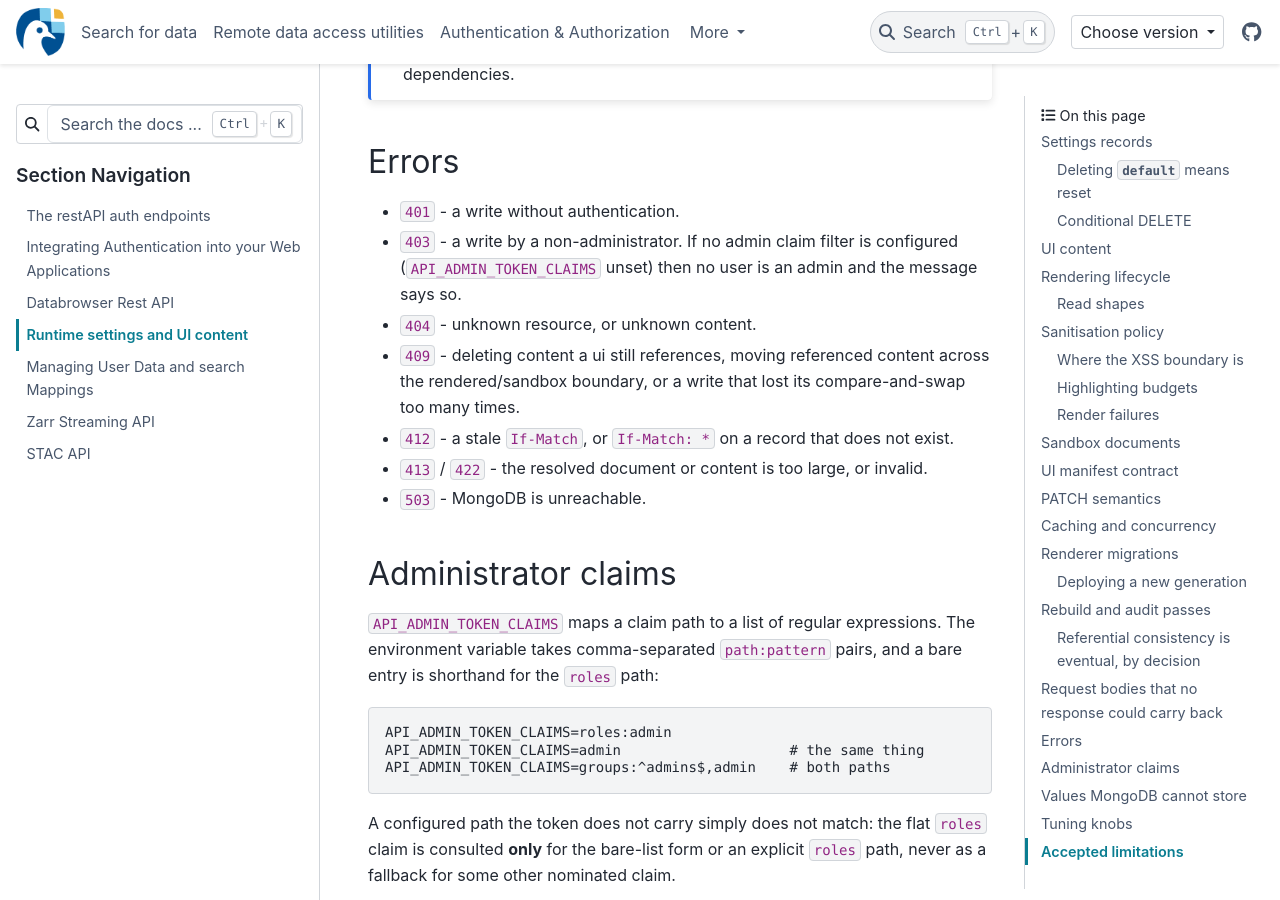
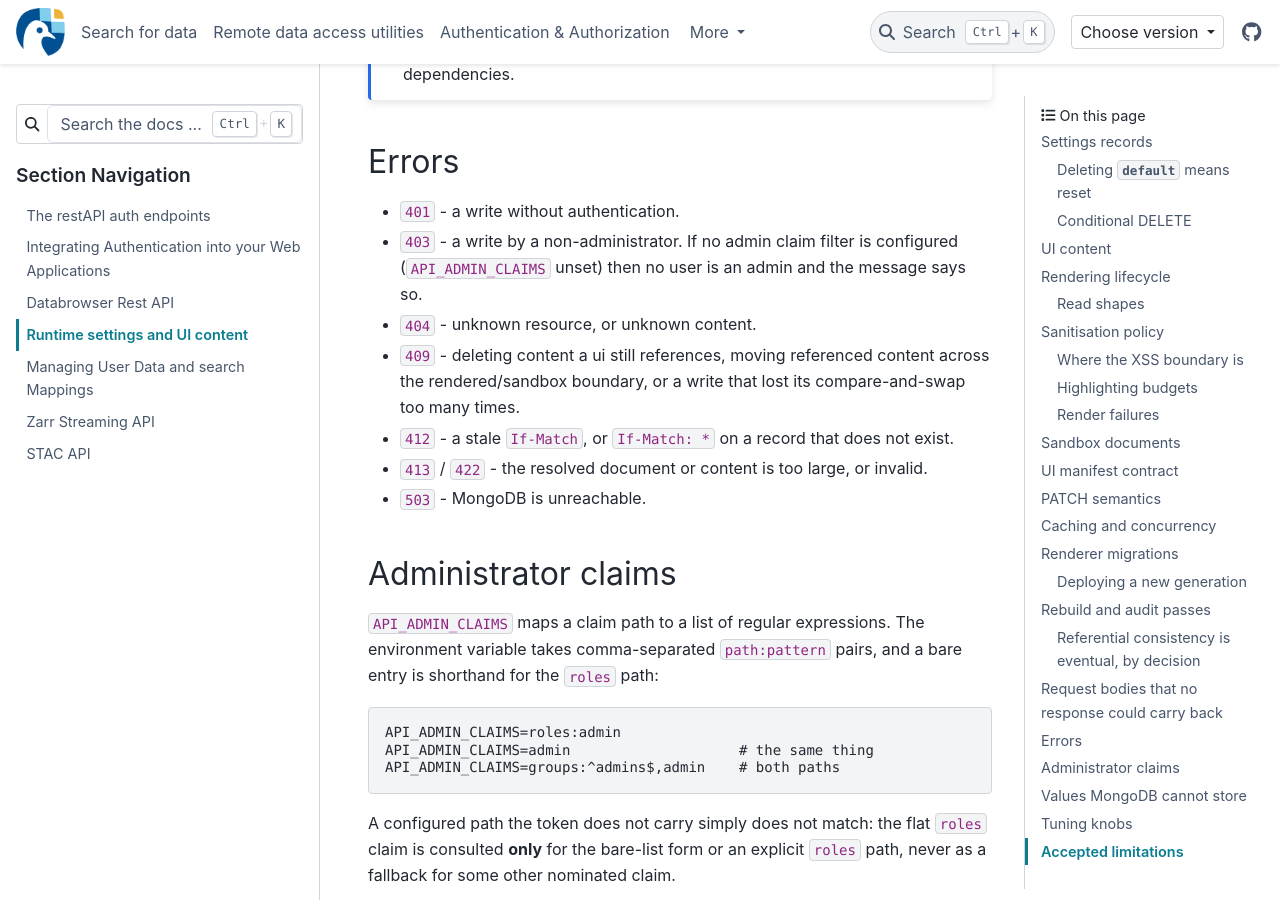
Before and after one commit to freva-org/freva-nextgen, a Sphinx documentation site: the page built from docs/source/developers/settings.rst, in a window 1280 px wide and 900 px high, scrolled down 19706 px. Built offline with Sphinx 7.4.7 and the PyData theme 0.15.4, drawn with Linux system fonts in a browser that asks for light colours; comment, search, counter and statistics services are not loaded; the version number is read from the project's files by our own code.

Commit message:
replace API_ADMIN_TOKEN_CLAIMS with API_ADMIN_CLAIMS in doc

```diff
--- a/docs/source/developers/settings.rst
+++ b/docs/source/developers/settings.rst
@@ -779,7 +779,7 @@ Errors
 
 * ``401`` - a write without authentication.
 * ``403`` - a write by a non-administrator. If no admin claim filter is configured
-  (``API_ADMIN_TOKEN_CLAIMS`` unset) then no user is an admin and the message says
+  (``API_ADMIN_CLAIMS`` unset) then no user is an admin and the message says
   so.
 * ``404`` - unknown resource, or unknown content.
 * ``409`` - deleting content a ui still references, moving referenced content
@@ -793,13 +793,13 @@ Errors
 Administrator claims
 --------------------
 
-``API_ADMIN_TOKEN_CLAIMS`` maps a claim path to a list of regular expressions. The
+``API_ADMIN_CLAIMS`` maps a claim path to a list of regular expressions. The
 environment variable takes comma-separated ``path:pattern`` pairs, and a bare
 entry is shorthand for the ``roles`` path::
 
-    API_ADMIN_TOKEN_CLAIMS=roles:admin
-    API_ADMIN_TOKEN_CLAIMS=admin                    # the same thing
-    API_ADMIN_TOKEN_CLAIMS=groups:^admins$,admin    # both paths
+    API_ADMIN_CLAIMS=roles:admin
+    API_ADMIN_CLAIMS=admin                    # the same thing
+    API_ADMIN_CLAIMS=groups:^admins$,admin    # both paths
 
 A configured path the token does not carry simply does not match: the flat
 ``roles`` claim is consulted **only** for the bare-list form or an explicit
```
